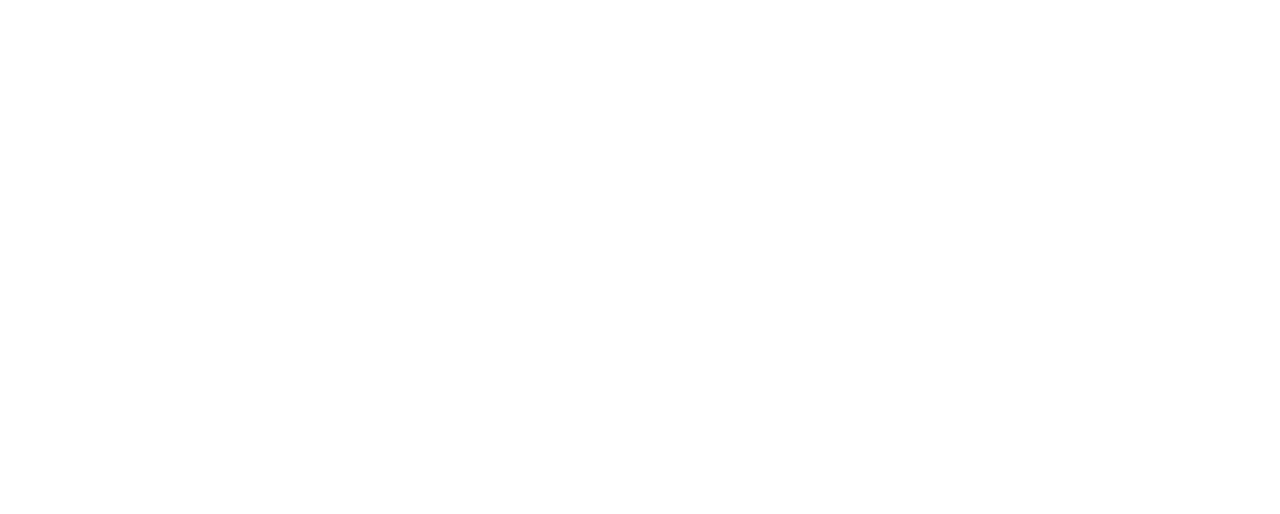
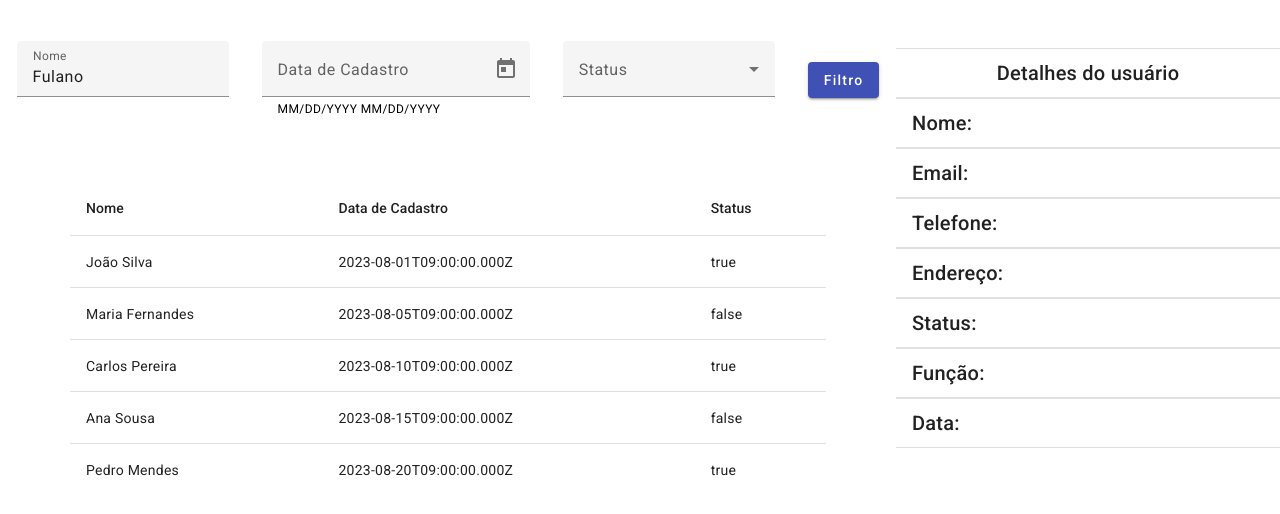
Before and after one commit to Bruno214/users-filter-project-angular, an Angular app: page / in a window 1280 px wide. Shown: the top 514 px of the page. Built offline with nearby package versions, Linux system fonts and the light colour scheme.

Commit message:
feat: implementado o angular material e a logica de passar um usuario para o componente de detalhes

```diff
--- a/src/app/angular-material/angular-material/angular-material.module.ts
+++ b/src/app/angular-material/angular-material/angular-material.module.ts
@@ -1,13 +1,40 @@
 import { NgModule } from '@angular/core';
 import { CommonModule } from '@angular/common';
-
+import { MatListModule } from '@angular/material/list';
+import { MatDividerModule } from '@angular/material/divider';
+import { MatInputModule } from '@angular/material/input';
+import { MatDatepickerModule } from '@angular/material/datepicker';
+import { MatFormFieldModule } from '@angular/material/form-field';
+import { provideNativeDateAdapter } from '@angular/material/core';
+import { MatSelectModule } from '@angular/material/select';
+import { MatButtonModule } from '@angular/material/button';
+import { MatTableModule } from '@angular/material/table';
 
 
 @NgModule({
   declarations: [],
   imports: [
-    CommonModule
+    CommonModule,
+    MatListModule,
+    MatInputModule,
+    MatDatepickerModule,
+    MatFormFieldModule,
+    MatSelectModule,
+    MatButtonModule,
+    MatTableModule
   ],
-  exports: []
+  exports: [
+    MatListModule,
+    MatDividerModule,
+    MatInputModule,
+    MatDatepickerModule,
+    MatFormFieldModule,
+    MatSelectModule,
+    MatButtonModule,
+    MatTableModule
+  ],
+  providers: [
+    provideNativeDateAdapter()
+  ]
 })
 export class AngularMaterialModule { }
--- a/src/app/app.component.html
+++ b/src/app/app.component.html
@@ -2,17 +2,16 @@
   <div class="left-container">
 
     <div class="top-div">
-
+      <app-user-filtro></app-user-filtro>
     </div>
 
     <div class="main-left-div">
-
-
+      <app-user-list (userClicked)="onUserClicked($event)"></app-user-list>
     </div>
   </div>
 
   <div class="right-div">
-
+    <app-user-details [userDetailsSelected]="userApp"></app-user-details>
   </div>
 
 </div>
--- a/src/app/app.component.ts
+++ b/src/app/app.component.ts
@@ -1,4 +1,5 @@
-import { Component } from '@angular/core';
+import { Component, Input } from '@angular/core';
+import { IUser } from './interfaces/user/user.interface';
 
 @Component({
   selector: 'app-root',
@@ -6,4 +7,11 @@
   styleUrl: './app.component.css'
 })
 export class AppComponent {
+  userApp: IUser = {} as IUser;
+
+  onUserClicked(userSelected: IUser) {
+   console.log("estou no componente pai appComponente", userSelected)
+   this.userApp = userSelected;
+  }
+
 }
--- a/src/app/app.module.ts
+++ b/src/app/app.module.ts
@@ -1,16 +1,17 @@
-import { ComponentsModule } from './components/components/components.module';
 import { NgModule } from '@angular/core';
 import { BrowserModule } from '@angular/platform-browser';
 
 import { AppRoutingModule } from './app-routing.module';
 import { AppComponent } from './app.component';
 import { provideAnimationsAsync } from '@angular/platform-browser/animations/async';
+import { ComponentsModule } from './components/components.module';
 
 
 
 @NgModule({
   declarations: [
-    AppComponent
+    AppComponent,
+
   ],
   imports: [
     BrowserModule,
```
Also changed, not shown: src/app/components/components.module.ts (added, +32 -0 lines), 1 other file (tests, documents, lock files or other folders).
